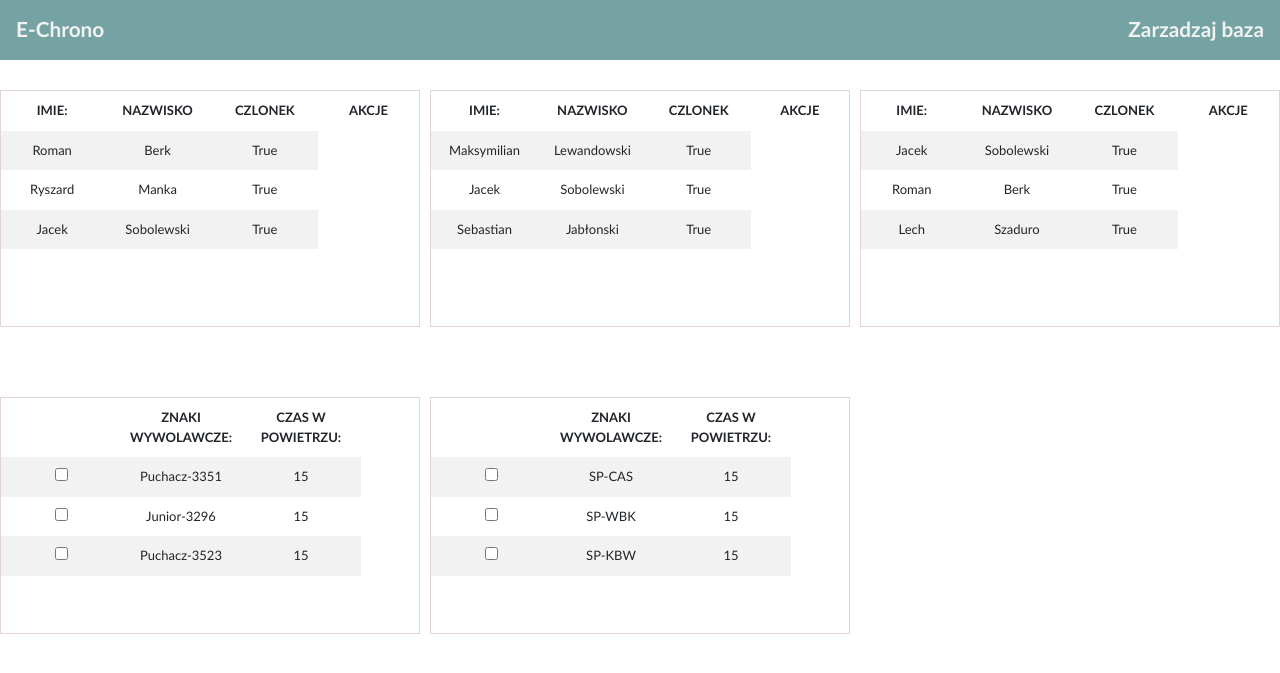
After one commit to maciejcymanski132/E-Chrono, a Flask app: page /manage in a window 1280 px wide. The commit adds this page. Shown: the top 673 px of the page. Run offline with Flask 2, Linux system fonts and the light colour scheme; data comes from the database, SQL or seed files in the repository; both versions use the stored data as it was after the commit; some libraries are stand-ins or nearby versions.

Commit message:
Manage endpoint

```diff
--- a/main.py
+++ b/main.py
@@ -1,6 +1,6 @@
 from flask import render_template, request, url_for, redirect, Flask , flash
 from __init__ import app, db
-from __init__ import Chronometer, Glider, db, ActiveFlights, AirplaneFlight,Airplane
+from __init__ import Chronometer, Glider, db, ActiveFlights, AirplaneFlight,Airplane,Pilot,AirplanePilot,WinchOperator
 from jinja2 import Template
 import datetime
 
@@ -189,9 +189,13 @@ def print_hi():
     airplane = AirplaneFlight.query.all()
     airplanes = Airplane.query.all()
     gliders = Glider.query.all()
+    pilots= Pilot.query.all()
+    airplanepilots = AirplanePilot.query.all()
+    winchoperators = WinchOperator.query.all()
     return render_template(
         "main.html", active_flights=active, chrono=chrono,
-        airplane_flights=airplane,airplanes=airplanes,gliders=gliders
+        airplane_flights=airplane,airplanes=airplanes,gliders=gliders,pilots=pilots,
+        airplanepilots = airplanepilots, winchoperators = winchoperators
     )
 
 
@@ -201,14 +205,10 @@ def start_flight():
         id = next(iter(request.form))
         flight = Chronometer.query.filter(Chronometer.flight_nr == int(id)).first()
         if validate_flight(flight):
-            print('uno')
             active_obj = chrono_to_active(flight)
             active_obj.time_of_start = str(datetime.datetime.now())[11:16]
             if validate_active(active_obj):
-                print('dos')
-                print(active_obj.airplane)
                 if active_obj.airplane != '-':
-                    print('tres')
                     airplane_flight = active_to_airplane(active_obj)
                     db.session.add(airplane_flight)
                 db.session.add(active_obj)
@@ -234,7 +234,12 @@ def stop_flight():
                                             str(datetime.datetime.now())[11:16]),
                 )
             )
+            glider = Glider.query.filter(Glider.name == active_flight.glider).first()
+            glider.time_in_air += int(time_difference(
+                                            active_flight.time_of_start,
+                                            str(datetime.datetime.now())[11:16]))
             db.session.delete(active_flight)
+            db.session.commit()
 
         if id.startswith("a"):
             airplane_obj = AirplaneFlight.query.filter(
@@ -255,15 +260,8 @@ def stop_flight():
         db.session.commit()
     return redirect(url_for("print_hi"))
 
-@app.route('/updateflight',methods=['GET','POST'])
-def updateflight():
-    if request.method == 'POST':
-        my_data = Chronometer.query.get(request.form.get('id'))
-        my_data.name = request.form['name']
-        my_data.email = request.form['email']
-        my_data.phone = request.form['phone']
 
-        db.session.commit()
+
 @app.route('/deleteflight',methods=['POST','GET'])
 def deleteflight():
     if len(request.form) == 1:
@@ -273,5 +271,15 @@ def deleteflight():
         db.session.commit()
     return redirect(url_for('print_hi'))
 
+@app.route('/manage',methods=['POST','GET'])
+def manage():
+    airplanes = Airplane.query.all()
+    gliders = Glider.query.all()
+    pilots = Pilot.query.all()
+    airplanepilots = AirplanePilot.query.all()
+    winchoperators = WinchOperator.query.all()
+    return render_template('manage.html',airplanes=airplanes,gliders=gliders,pilots=pilots,
+        airplanepilots = airplanepilots, winchoperators = winchoperators)
+
 if __name__ == "__main__":
     app.run(debug=True)
--- a/static/styles.css
+++ b/static/styles.css
@@ -9,20 +9,27 @@ table, #active_table{
 
 tbody {
     display:block;
-    height:250px;
+    height:235px;
     overflow-y:scroll;
+}
+
+.manage{
+  display: grid;
+  grid-template-columns: repeat(3, 1fr);
+  grid-gap: 10px;
+  grid-auto-rows: minmax(100px, auto);
 }
 
 .navbar {
     place-content: space-between;
     width: 100%;
     background-color: #75a3a3;
-    justify-content: center;
     height: 60px;
+    overflow: hidden;
     }
 
-p   {
-        color: #ffffff;
+a {
+        color: #f2f2f2;
         margin-top: 0.25em;
         font-weight: bold;
         font-weight: 1000;
@@ -107,3 +114,28 @@ button {
         font-size: 1.2em;
         text-align:  center;
             }
+
+nav {
+  position: fixed;
+  background: #20272E;
+  height: 100vh;
+  padding: 1em;
+}
+
+nav ul.primary-nav {
+  margin-top: 5em;
+}
+
+nav li a {
+  color: white;
+  text-decoration: none;
+  display: flex;
+  padding: .5em;
+  font-size: 1.3em;
+  text-align: right;
+}
+
+nav li a:hover {
+  font-weight: bold;
+  text-decoration: underline;
+}
--- a/templates/base.html
+++ b/templates/base.html
@@ -10,9 +10,10 @@
 
    <body style="background-color:#ffffff; font-family:'Trebuchet MS', 'Lucida Sans Unicode', 'Lucida Grande', 'Lucida Sans', Arial, sans-serif">
 
-   <div class="navbar">
-      <p>E-Chrono</p>
-   </div>
+        <div class="navbar">
+         <a href="/">E-Chrono</a>
+         <a href='/manage'>Zarzadzaj baza</a>
+      </div>
 
 {% block body %}
 {% endblock %}
--- /dev/null
+++ b/templates/manage.html
@@ -0,0 +1,87 @@
+{% extends 'base.html' %}
+{% block title %} Home {% endblock %}
+
+{% block body %}
+<div class="manage">
+    <table>
+             <tr class="nothover">
+                <th>Imie:</th>
+                <th>Nazwisko</th>
+                <th>Czlonek</th>
+                 <th>Akcje</th>
+             </tr>
+        {% for p in pilots %}
+             <tr>
+                <td>{{p.firstname}}</td>
+                <td>{{p.lastname}}</td>
+                <td>{{p.member}}</td>
+             </tr>
+        {% endfor %}
+    </table>
+
+    <table>
+             <tr class="nothover">
+                <th>Imie:</th>
+                <th>Nazwisko</th>
+                <th>Czlonek</th>
+                 <th>Akcje</th>
+             </tr>
+        {% for p in airplanepilots %}
+             <tr>
+                <td>{{p.firstname}}</td>
+                <td>{{p.lastname}}</td>
+                <td>{{p.member}}</td>
+             </tr>
+        {% endfor %}
+    </table>
+
+
+    <table>
+             <tr class="nothover">
+                <th>Imie:</th>
+                <th>Nazwisko</th>
+                <th>Czlonek</th>
+                 <th>Akcje</th>
+             </tr>
+        {% for w in winchoperators %}
+             <tr>
+                <td>{{w.firstname}}</td>
+                <td>{{w.lastname}}</td>
+                <td>{{w.member}}</td>
+             </tr>
+        {% endfor %}
+    </table>
+
+
+    <table>
+             <tr class="nothover">
+                <th></th>
+                <th>Znaki wywolawcze:</th>
+                 <th>Czas w powietrzu:</th>
+             </tr>
+        {% for glider in gliders %}
+             <tr>
+                <td><input type="checkbox"></td>
+                <td>{{glider.name}}</td>
+                 <td>{{glider.time_in_air}}</td>
+             </tr>
+        {% endfor %}
+    </table>
+
+
+    <table>
+             <tr class="nothover">
+                <th></th>
+                <th>Znaki wywolawcze:</th>
+                 <th>Czas w powietrzu:</th>
+             </tr>
+        {% for a in airplanes %}
+             <tr>
+                <td><input type="checkbox"></td>
+                <td>{{a.name}}</td>
+                 <td>{{a.time_in_air}}</td>
+             </tr>
+        {% endfor %}
+    </table>
+</div>
+{% endblock %}
```
Also changed, not shown: DB_Models.py (+29 -0 lines), __init__.py (+17 -0 lines), templates/main.html (+19 -4 lines), my_db.db, 1 other file.
